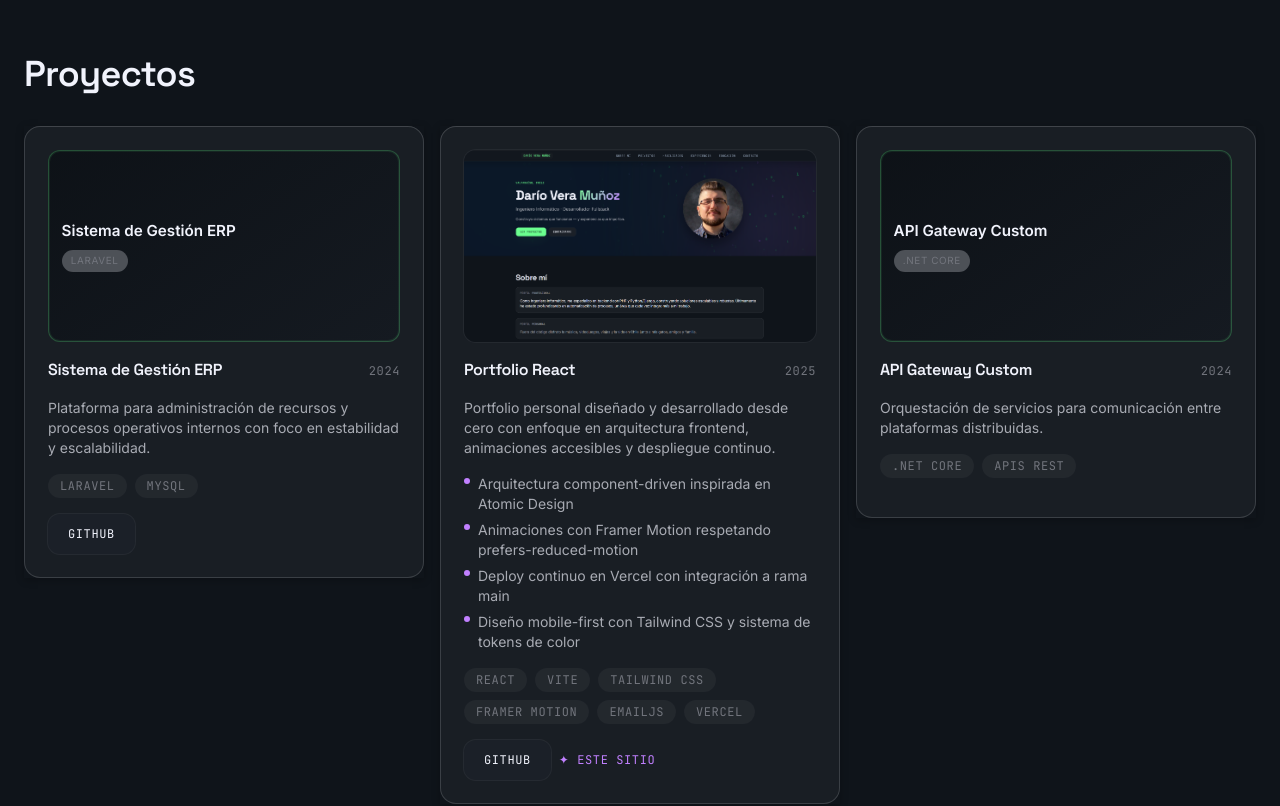
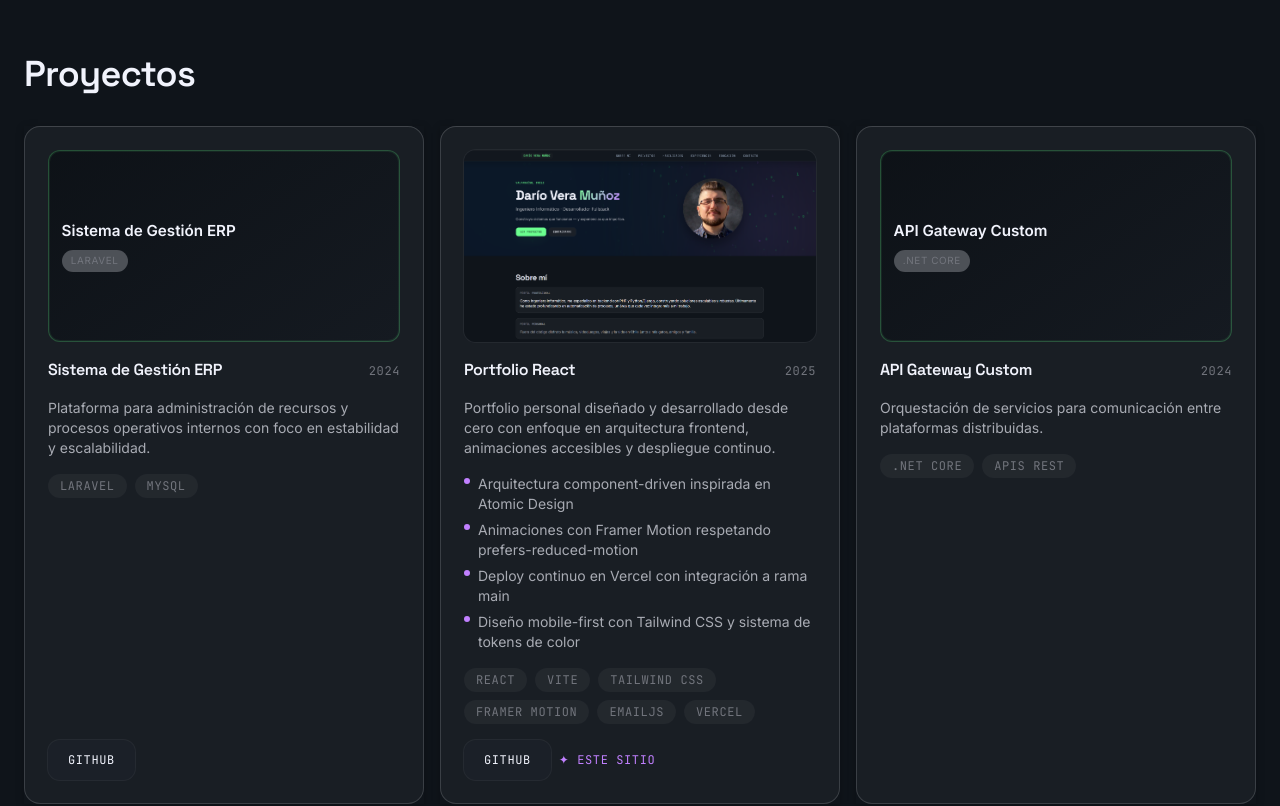
Before and after one commit to dariovm96/portfolio-dario, a React (Vite) app: page / in a window 1280 px wide. Shown: the part 1060-1866 px from the top of the page. Built offline with nearby package versions, Linux system fonts and the light colour scheme.

Commit message:
fix(projects): equal-height cards with h-full — glow stays within visual bounds

```diff
--- a/src/components/Projects.jsx
+++ b/src/components/Projects.jsx
@@ -21,7 +21,6 @@ function Projects({ data }) {
         {projects.map((project, index) => (
           <motion.div
             key={project.name}
-            className="self-start"
             data-testid="project-card-interactive"
             tabIndex={0}
             {...getCardInteract(reduce, canHoverMotion)}
@@ -30,7 +29,7 @@ function Projects({ data }) {
           >
             <CardShell
               as="article"
-              className="flex flex-col gap-4 tonal-layer-2"
+              className="flex h-full flex-col gap-4 tonal-layer-2"
               tone="high"
               borderStyle="emphasis"
               richness="nested"
```
